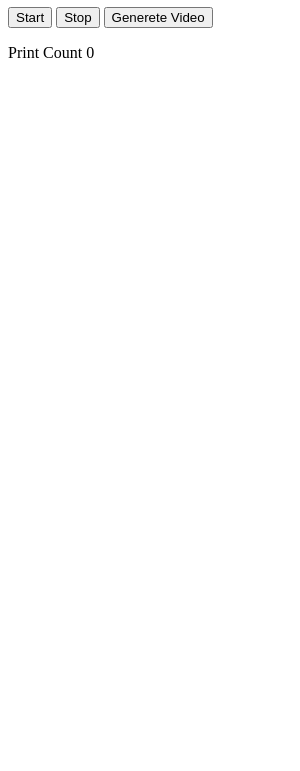
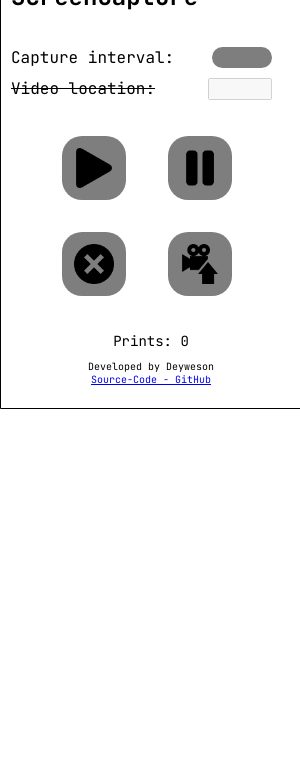
Before and after one commit to Deyweson/janna-screencapture, an Electron app: page index.html in a window 300 px wide. Shown: the part 73-844 px from the top of the page. Drawn offline with Linux system fonts and the light colour scheme; no server answers.

Commit message:
Desenvolvido a interface da aplicação

```diff
--- a/index.html
+++ b/index.html
@@ -1,18 +1,52 @@
 <!DOCTYPE html>
 <html lang="en">
+
 <head>
     <meta charset="UTF-8">
     <meta name="viewport" content="width=device-width, initial-scale=1.0">
-
+    <link rel="stylesheet" href="style.css">
     <title>Janna</title>
 </head>
+
 <body>
-    <h1>Janna</h1>
+    <h1 class="title">Janna</h1>
+    <h2 class="subtitle">ScreenCapture</h2>
+
+    <div class="inputs-container">
+        <label for="interval" class="input-labels">
+            <p>Capture interval:</p>
+            <input type="number" name="interval" id="interval-input" class="input" min="1">
+        </label>
+
+        <label for="video-local" class="input-labels off">
+            <p>Video location:</p>
+            <input type="text" name="video-local" id="video-local" class="input" disabled>
+        </label>
+    </div>
+
+    <div class="btn-container">
+        <button id="play" class="btn"><img src="./assets/play.png" alt="play button"></button>
+        <button id="pause" class="btn"><img src="./assets/pausa.png" alt="pause button"></button>
+        <button id="cancel" class="btn"><img src="./assets/cancelar.png" alt="cancel button"></button>
+        <button id="video-export" class="btn"><img src="./assets/video-export.png" alt="video export button"></button>
+    </div>
+
+    <p class="print-text">Prints: <span id="print-count">0</span></p>
+    <dir class="footer">
+        <p>Developed by Deyweson</p>
+        <a href="https://github.com/Deyweson">Source-Code - GitHub</a>
+    </dir>
+
+
+    <!--
+
     <button id="startbtn">Start</button>
     <button id="stopbtn">Stop</button>
-    <button id="videobtn">Generete Video</button>
-    <p>Print Count <span>0</span></p>
+    <button id="videobtn">Generate Video</button>
+    <p>Print Count <span id="count">0</span></p> -->
+
 
     <script type="module" src="./services/print.js"></script>
 </body>
+
 </html>
--- a/index.js
+++ b/index.js
@@ -2,8 +2,8 @@ const { app, Tray, Menu, nativeImage, BrowserWindow } = require('electron')
 
 const createWindow = () => {
     const win = new BrowserWindow({
-        width: 200,
-        height: 300,
+        width: 300,
+        height: 450,
         webPreferences: {
             nodeIntegration: true,
             contextIsolation: false,
--- a/services/print.js
+++ b/services/print.js
@@ -1,14 +1,13 @@
 var screenshot = require('desktop-screenshot')
 const fs = require('fs');
 const path = require('path');
-
 let is_printing = false
 let count = 0
 
-function takePrint() {
+const countSpan = document.querySelector('#count')
+async function takePrint() {
     if (is_printing) {
-
-
+        countSpan.textContent = count
         const filePath = path.join(__dirname, 'imgs', `screenshot${count}.jpg`);
         count++
         const dir = path.dirname(filePath);
@@ -66,7 +65,7 @@ var videoOptions = {
     transitionDuration: 0, // seconds
     videoBitrate: 1024,
     videoCodec: 'libx264',
-    size: '640x?',
+    size: '720x?',
     audioBitrate: '128k',
     audioChannels: 2,
     format: 'mp4',
--- /dev/null
+++ b/style.css
@@ -0,0 +1,99 @@
+@import url('https://fonts.googleapis.com/css2?family=JetBrains+Mono:ital,wght@0,100..800;1,100..800&display=swap');
+
+* {
+    margin: 0px;
+    padding: 0px;
+}
+
+body {
+    width: 300px;
+    height: 480px;
+    border: 1px solid black;
+    border-radius: 20px 20px 0px 0px;
+    font-family: "JetBrains Mono", monospace;
+}
+
+/* titles */
+.title {
+    font-size: 40px;
+    margin-left: 10px;
+}
+
+.subtitle {
+    font-size: 24px;
+    margin-left: 10px;
+}
+
+/* Input */
+
+.inputs-container {
+    width: 261px;
+    font-size: 16px;
+
+    margin: 35px 0px 0px 10px;
+}
+
+.input {
+    width: 60px;
+    text-align: center;
+    font-family: "JetBrains Mono", monospace;
+}
+
+.input-labels {
+    margin-top: 10px;
+    display: flex;
+    flex-direction: row;
+    justify-content: space-between;
+}
+
+
+#interval-input{
+    border-style: none;
+    background-color: #7E7E7E;
+    border-radius: 20px;
+}
+
+
+/* Buttons */
+.btn-container {
+    margin: 20px 45px;
+}
+
+
+.btn {
+    background-color: #7E7E7E;
+    width: 64px;
+    height: 64px;
+    border-radius: 20px;
+    border-style: none;
+    margin: 16px;
+    cursor: pointer;
+    text-align: center;
+}
+
+.btn img {
+    display: flex;
+    margin: auto;
+    width: 40px;
+}
+
+/* footer */
+
+.print-text{
+    font-size: 14px;
+    text-align: center;
+}
+
+.footer {
+    margin-top: 10px;
+    font-size: 10px;
+    display: flex;
+    flex-direction: column;
+    align-items: center;
+}
+
+
+.off{
+    text-decoration: line-through;
+
+}
```
Also changed, not shown: assets/cancelar.png (added), assets/pausa.png (added), assets/play.png (added), assets/video-export.png (added).
